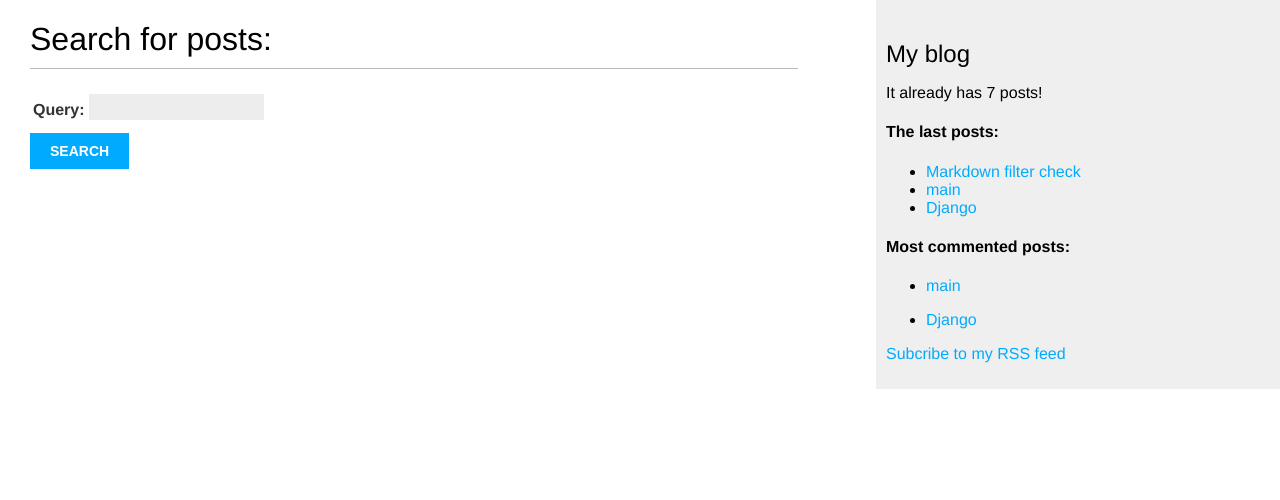
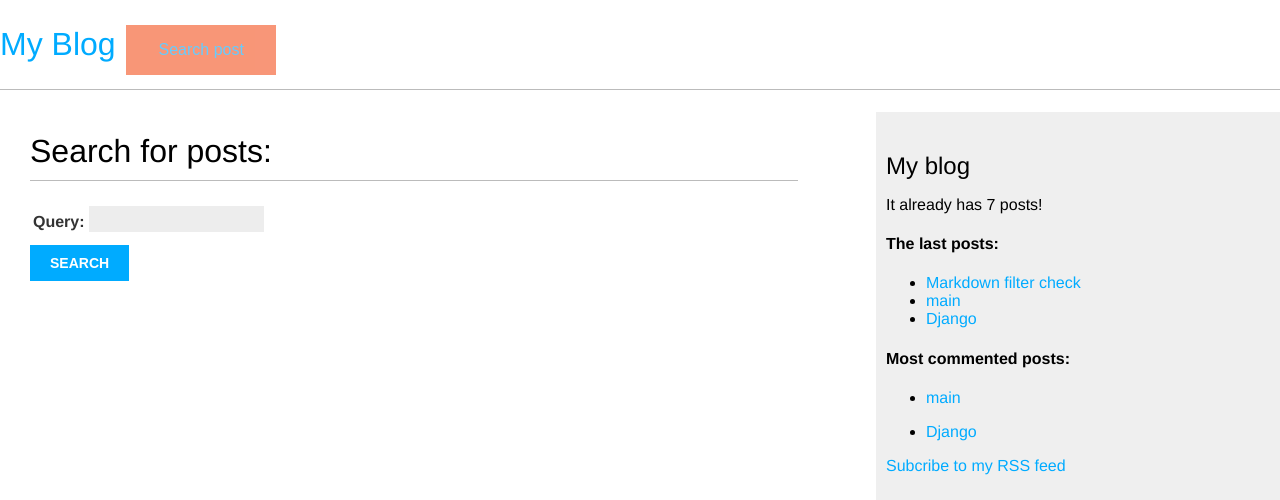
Before and after one commit to VasiliyHaroshka/blog, a Django app: page /search/ in a window 1280 px wide. Shown: the top 500 px of the page. Run offline with Django 4.2, Linux system fonts and the light colour scheme; data comes from the database, SQL or seed files in the repository.

Commit message:
add search with trigram

```diff
--- a/my_blog/blog/static/blog/css/blog.css
+++ b/my_blog/blog/static/blog/css/blog.css
@@ -90,3 +90,20 @@ input[type=submit] {
     font-size:12px;
     color:#666;
 }
+
+.button {
+  background-color: #f4511e;
+  border: none;
+  color: white;
+  padding: 16px 32px;
+  text-align: center;
+  font-size: 16px;
+  margin: 4px 2px;
+  opacity: 0.6;
+  transition: 0.3s;
+  display: inline-block;
+  text-decoration: none;
+  cursor: pointer;
+}
+
+.button:hover {opacity: 1}
--- a/my_blog/blog/templates/blog/base.html
+++ b/my_blog/blog/templates/blog/base.html
@@ -3,6 +3,10 @@
 <!DOCTYPE html>
 <html>
 <head>
+  <h1>
+    <a href="{% url 'post_list' %}">My Blog</a>
+    <button class="button"><a href="{% url 'search' %}">Search post</a></button>
+  </h1>
   <title>{% block title %} {% endblock title %}</title>
   <link href="{% static 'blog/css/blog.css' %}" rel="stylesheet">
 </head>
--- a/my_blog/blog/templates/blog/post_list.html
+++ b/my_blog/blog/templates/blog/post_list.html
@@ -3,8 +3,6 @@
 
 {% block title %}My blog{% endblock title %}
 {% block content %}
-
-<h1>My Blog</h1>
 
 {% if tag %}
     <h2>Posts tagged with "{{ tag.name }}"</h2>
--- a/my_blog/blog/views.py
+++ b/my_blog/blog/views.py
@@ -1,7 +1,7 @@
-from django.contrib.postgres.search import SearchVector
+from django.contrib.postgres.search import TrigramSimilarity
 from django.core.mail import send_mail
 from django.core.paginator import Paginator, PageNotAnInteger, EmptyPage
-from django.shortcuts import render, get_object_or_404, redirect
+from django.shortcuts import render, get_object_or_404
 from django.db.models import Count
 
 from taggit.models import Tag
@@ -98,7 +98,10 @@ def post_search(request):
         form = SearchForm(request.GET)
     if form.is_valid():
         query = form.cleaned_data["query"]
-        results = Post.published.annotate(search=SearchVector("title", "text")).filter(search=query)
+
+        results = Post.published.annotate(
+            similarity=TrigramSimilarity("title", query),).filter(similarity__gt=0.3).order_by("-similarity")
+
     context = {
         "form": form,
         "results": results,
```
